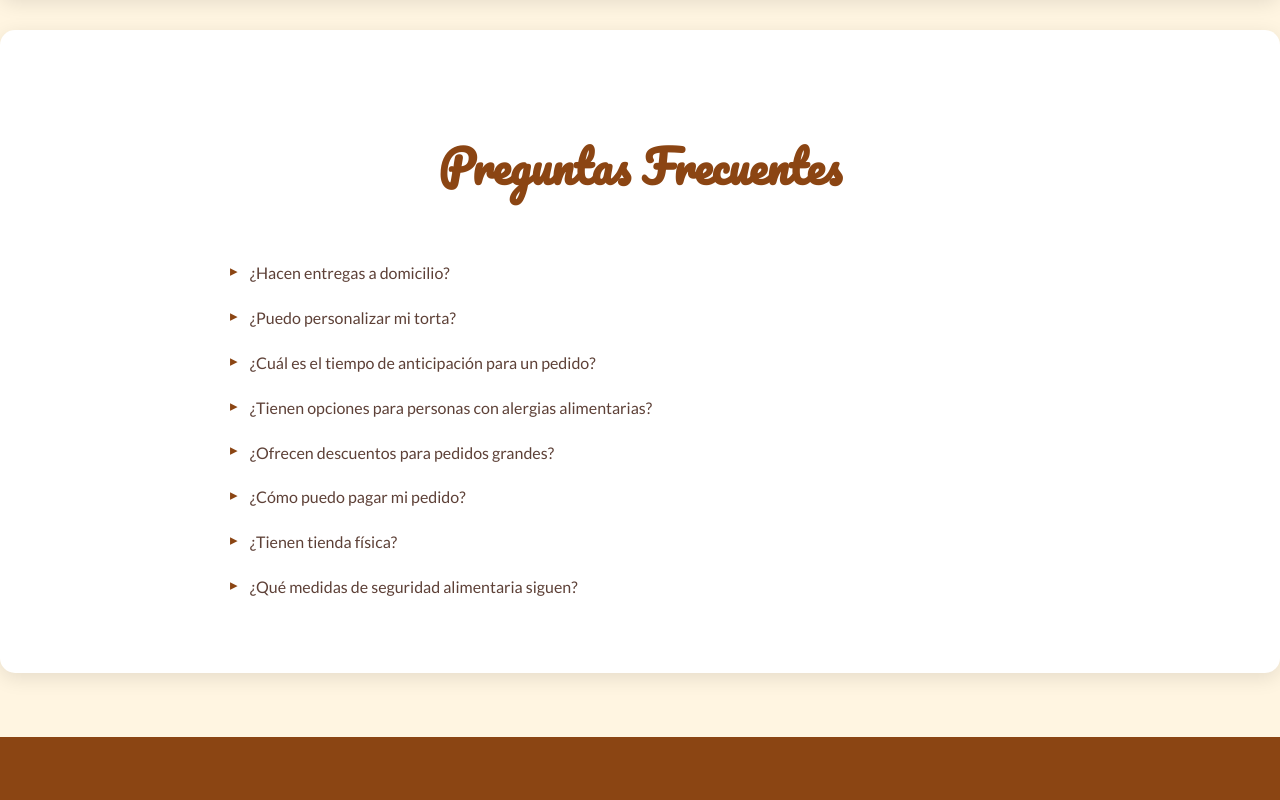
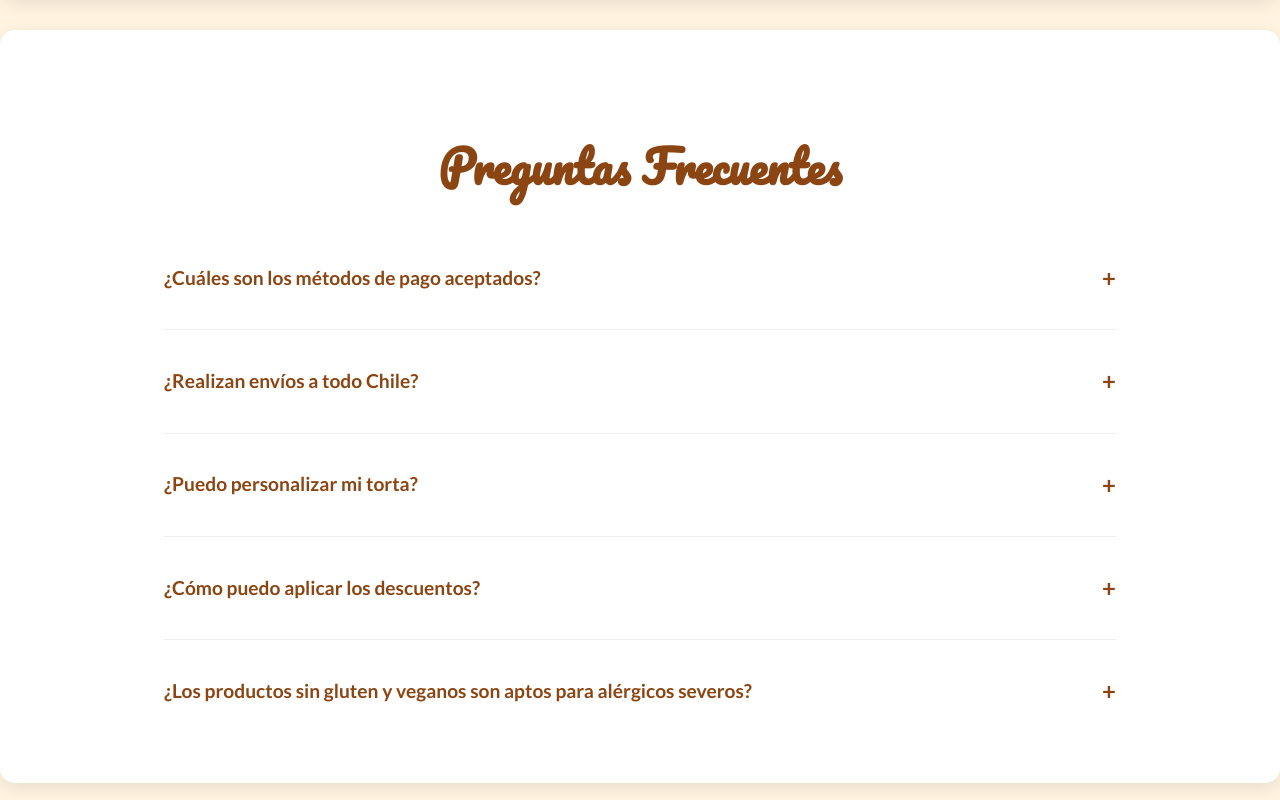
Before and after one commit to hrichasse/Panaderia-test, a React (Vite) app: page / in a window 1280 px wide. Shown: the part 6140-6940 px from the top of the page. Built offline with nearby package versions, Linux system fonts and the light colour scheme.

Commit message:
FAQ modo acordeon

```diff
--- a/src/components/FAQ.jsx
+++ b/src/components/FAQ.jsx
@@ -1,24 +1,40 @@
 function FAQ() {
   const faqs = [
-    "¿Hacen entregas a domicilio?",
-    "¿Puedo personalizar mi torta?",
-    "¿Cuál es el tiempo de anticipación para un pedido?",
-    "¿Tienen opciones para personas con alergias alimentarias?",
-    "¿Ofrecen descuentos para pedidos grandes?",
-    "¿Cómo puedo pagar mi pedido?",
-    "¿Tienen tienda física?",
-    "¿Qué medidas de seguridad alimentaria siguen?"
+    {
+      question: "¿Cuáles son los métodos de pago aceptados?",
+      answer: "Aceptamos tarjetas de crédito (Visa, Mastercard, American Express), PayPal y transferencias bancarias."
+    },
+    {
+      question: "¿Realizan envíos a todo Chile?",
+      answer: "Sí, realizamos envíos a todas las regiones de Chile. Los tiempos y costos de envío varían según la ubicación."
+    },
+    {
+      question: "¿Puedo personalizar mi torta?",
+      answer: "¡Claro! Ofrecemos opciones de personalización para la mayoría de nuestras tortas. Contáctanos con tus ideas."
+    },
+    {
+      question: "¿Cómo puedo aplicar los descuentos?",
+      answer: "Los descuentos se aplican automáticamente al registrarte si cumples con los requisitos de edad, o puedes ingresar el código \"FELICES50\" en el carrito."
+    },
+    {
+      question: "¿Los productos sin gluten y veganos son aptos para alérgicos severos?",
+      answer: "Se elaboran con precauciones pero en la misma cocina se manipulan alérgenos. Para alergias severas, recomendamos precaución."
+    }
   ];
 
   return (
     <div className="faq" id="faq">
       <div className="container">
         <h2 className="section-title">Preguntas Frecuentes</h2>
-        <ul className="faq-list">
-          {faqs.map((question, index) => (
-            <li key={index}>{question}</li>
-          ))}
-        </ul>
+
+        {faqs.map((faq, index) => (
+          <details key={index} className="faq-item">
+            <summary className="faq-question">{faq.question}</summary>
+            <div className="faq-answer">
+              <p>{faq.answer}</p>
+            </div>
+          </details>
+        ))}
       </div>
     </div>
   );
```
